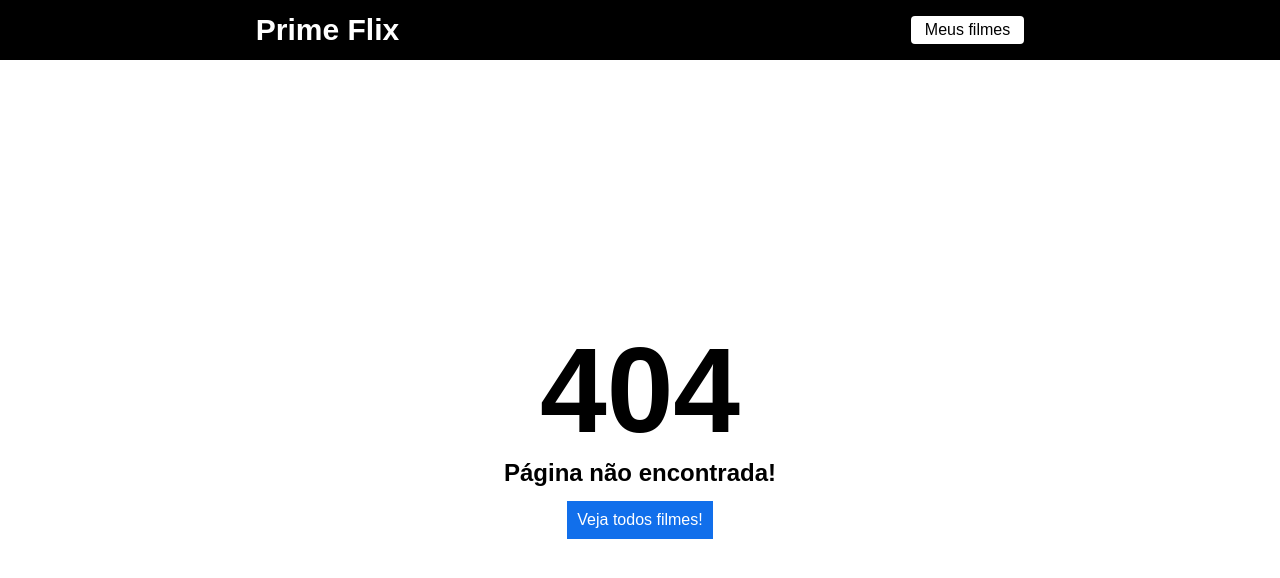
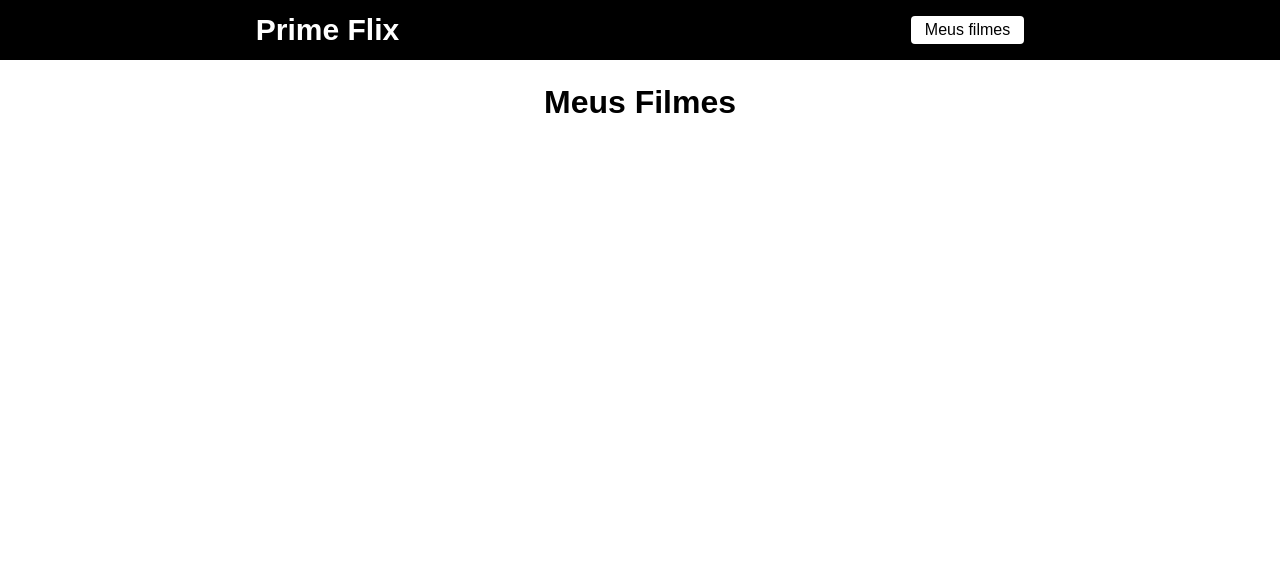
Before and after one commit to Afonso-Lagedo/projeto_react, a React (Create React App) app in the folder prime/: page /favoritos in a window 1280 px wide. Before the commit this address had no page. Shown: the top 578 px of the page. Built offline with nearby package versions, Linux system fonts and the light colour scheme; the HTML template or start-up script is replaced by a standard one.

Commit message:
página favoritos

```diff
--- /dev/null
+++ b/prime/src/pages/Favoritos/favoritos.css
@@ -0,0 +1,38 @@
+.meus-filmes{
+    margin-top: 24px;
+    display: flex;
+    flex-direction: column;
+    align-items: center;
+}
+
+.meus-filmes h1{
+    margin-bottom: 14px;
+}
+
+.meus-filmes span{
+    font-size: 18px;
+}
+
+.meus-filmes ul{
+    width: 720px;
+}
+
+.meus-filmes ul li{
+    list-style: none;
+    display: flex;
+    justify-content: space-between;
+    align-items: center;
+    margin-bottom: 14px;
+}
+
+.meus-filmes div{
+    display:flex;
+    justify-content: center;
+    align-items: center;
+}
+
+.meus-filmes div a {
+    text-decoration: none;
+    color: #116feb;
+    margin-right: 14px;
+}
--- /dev/null
+++ b/prime/src/pages/Favoritos/index.js
@@ -0,0 +1,36 @@
+import {useEffect, useState} from 'react';
+import { Link } from 'react-router-dom';
+import './favoritos.css';
+
+function Favoritos(){
+    const [filmes, setFilmes] = useState([]);
+
+    useEffect(()=>{
+
+        const minhaLista = localStorage.getItem("@primeflix");
+        setFilmes(JSON.parse(minhaLista) || []);
+
+    },[])
+
+    return(
+        <div className="meus-filmes">
+            <h1>Meus Filmes</h1>
+
+            <ul>
+                {filmes.map((item)=>{
+                    return(
+                        <li key={item.id}>
+                            <span>{item.title}</span>
+                            <div>
+                                <Link to={`/filme/${item.id}`}>Ver detalhes</Link>
+                                <button>Excluir</button>
+                            </div>
+                        </li>
+                    )
+                })}
+            </ul>
+        </div>
+    )
+}
+
+export default Favoritos;
--- a/prime/src/routes.js
+++ b/prime/src/routes.js
@@ -2,6 +2,7 @@
 
 import Home from './pages/Home';
 import Filme from './pages/Filme';
+import Favoritos from './pages/Favoritos';
 
 import Erro from './pages/Erro';
 
@@ -15,6 +16,7 @@
             <Routes>
                 <Route path="/" element={ <Home/> } />
                 <Route path="/filme/:id" element={ <Filme/> } />
+                <Route path="/favoritos" element={ <Favoritos/> } />
 
                 <Route path="*" element={ <Erro/> } />
             </Routes>
```
